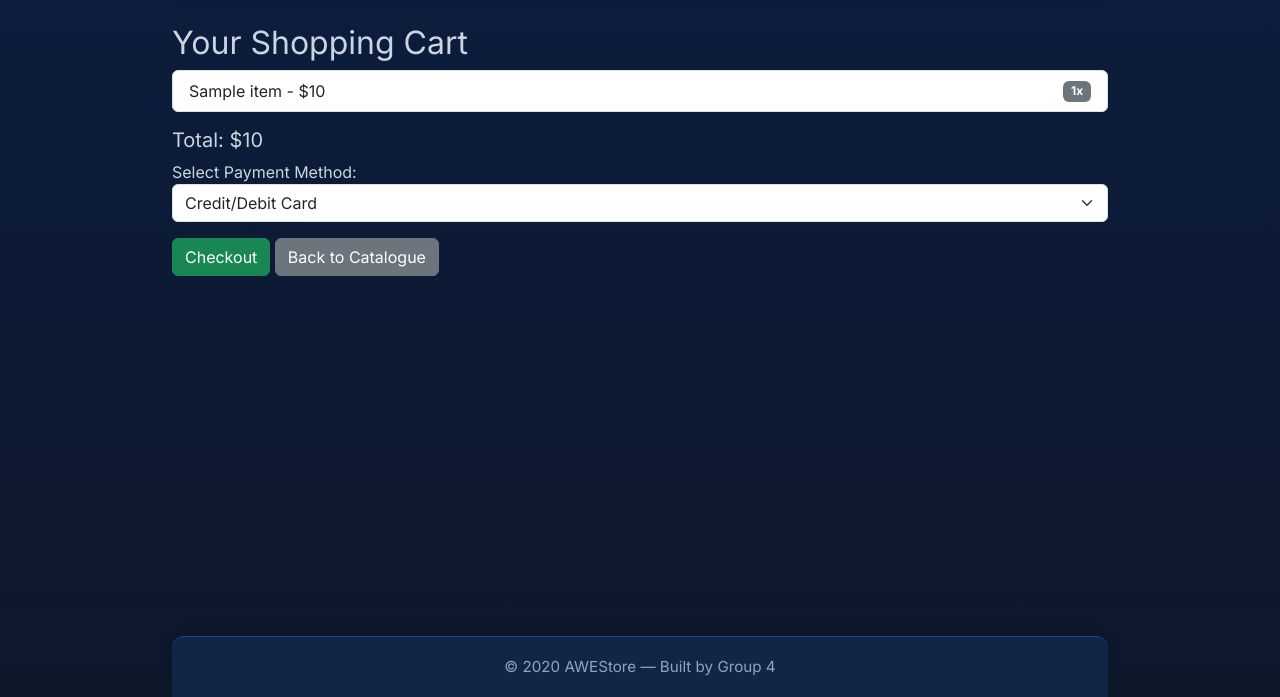
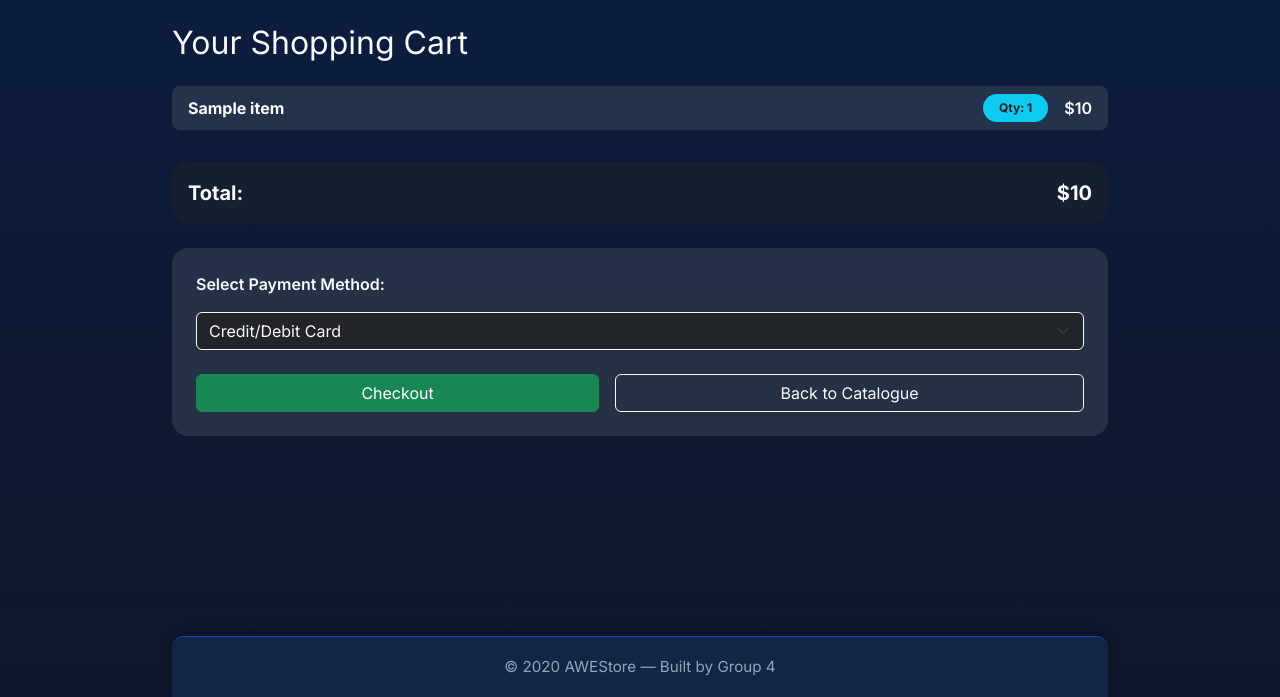
Before and after one commit to fardcoding/AWE-Electronics, a Flask app: template app/templates/cart.html in a window 1280 px wide. Shown: the part 78-775 px from the top of the page. Run offline with Flask 3, Linux system fonts and the light colour scheme; the template is opened without the code that fills it: most values are stand-ins (such as "Sample title", 1, 10 or a date in 2020).

Commit message:
update1.1

```diff
--- a/app/templates/cart.html
+++ b/app/templates/cart.html
@@ -1,32 +1,44 @@
 {% extends 'layout.html' %}
 {% block content %}
 
-<h2>Your Shopping Cart</h2>
+<h2 class="mb-4 text-light">Your Shopping Cart</h2>
 
 {% if cart_items %}
-    <ul class="list-group mb-3">
+    <ul class="list-group mb-4">
         {% for item in cart_items %}
-            <li class="list-group-item d-flex justify-content-between align-items-center">
-                {{ item.name }} - ${{ item.price }}
-                <span class="badge bg-secondary">1x</span>
+            <li class="list-group-item d-flex justify-content-between align-items-center bg-secondary bg-opacity-25 border-0 rounded-3 mb-2 text-white">
+                <div>
+                    <strong>{{ item.name }}</strong>
+                </div>
+                <div class="d-flex align-items-center gap-3">
+                    <span class="badge bg-info text-dark rounded-pill px-3 py-2">Qty: 1</span>
+                    <span class="fw-semibold">${{ item.price }}</span>
+                </div>
             </li>
         {% endfor %}
     </ul>
-    <h5>Total: ${{ total }}</h5>
 
-    <!-- Checkout button only if items exist -->
-    <form method="POST" action="/checkout">
-        <label for="payment_method">Select Payment Method:</label>
-        <select name="payment_method" class="form-select mb-3" required>
+    <div class="d-flex justify-content-between align-items-center mb-4 p-3 bg-dark bg-opacity-50 rounded-4 text-light fs-5 fw-bold">
+        <span>Total:</span>
+        <span>${{ total }}</span>
+    </div>
+
+    <form method="POST" action="/checkout" class="bg-secondary bg-opacity-25 p-4 rounded-4">
+        <label for="payment_method" class="form-label text-light fw-semibold mb-3">Select Payment Method:</label>
+        <select name="payment_method" id="payment_method" class="form-select mb-4 bg-dark text-light border-light" required>
             <option value="card">Credit/Debit Card</option>
             <option value="paypal">PayPal</option>
         </select>
-        <button class="btn btn-success">Checkout</button>
-        <a href="/catalogue" class="btn btn-secondary">Back to Catalogue</a>
+
+        <div class="d-flex gap-3">
+            <button type="submit" class="btn btn-success flex-grow-1">Checkout</button>
+            <a href="/catalogue" class="btn btn-outline-light flex-grow-1 text-center">Back to Catalogue</a>
+        </div>
     </form>
+
 {% else %}
-    <p>Your cart is empty.</p>
-    <a href="/catalogue" class="btn btn-secondary">Back to Catalogue</a>
+    <p class="text-light fst-italic">Your cart is empty.</p>
+    <a href="/catalogue" class="btn btn-outline-light mt-3">Back to Catalogue</a>
 {% endif %}
 
 {% endblock %}
--- a/data/orders.json
+++ b/data/orders.json
@@ -73,5 +73,21 @@
             12
         ],
         "total_amount": 1331.61
+    },
+    {
+        "id": 10,
+        "customer_id": 8,
+        "product_ids": [
+            2
+        ],
+        "total_amount": 299.99
+    },
+    {
+        "id": 11,
+        "customer_id": 8,
+        "product_ids": [
+            2
+        ],
+        "total_amount": 299.99
     }
 ]
--- a/data/products.json
+++ b/data/products.json
@@ -12,7 +12,7 @@
         "name": "Headphones",
         "description": "Noise-cancelling over-ear headphones",
         "price": 299.99,
-        "stock": 10,
+        "stock": 8,
         "category": "Audio"
     },
     {
--- a/data/users.json
+++ b/data/users.json
@@ -86,5 +86,20 @@
         "role": "customer",
         "cart": [],
         "order_history": []
+    },
+    {
+        "id": 8,
+        "name": "q",
+        "email": "q@gmail.com",
+        "password": "q",
+        "address": "q",
+        "role": "customer",
+        "cart": [
+            3
+        ],
+        "order_history": [
+            10,
+            11
+        ]
     }
 ]
```
